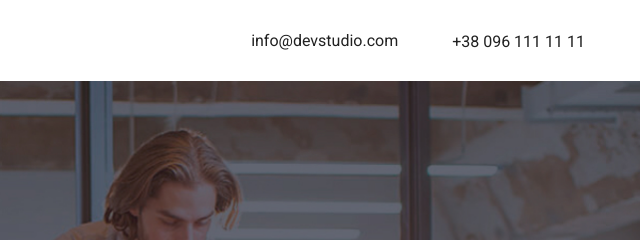
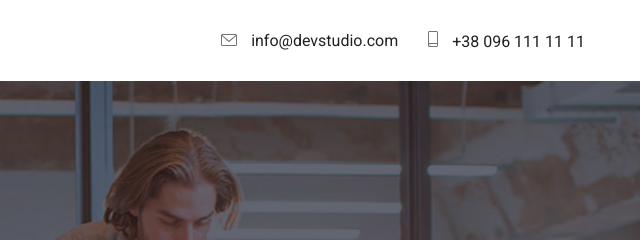
Before and after one commit to DanyloHromyak/webstudio, a plain HTML site: page index.html in a window 1280 px wide. Shown: the top 240 px of the page, 640-1280 px from the left. Drawn offline with Linux system fonts and the light colour scheme; the site is published under a folder, as on GitHub Pages, so addresses that start at the root find nothing.

Commit message:
img fixed

```diff
--- a/css/main.css
+++ b/css/main.css
@@ -390,7 +390,7 @@ textarea.form-field__input {
   margin-right: 10px;
   height: 12px;
   width: 16px;
-  background: url(/img/envelope.svg) center / cover no-repeat;
+  background: url(../img/envelope.svg) center / cover no-repeat;
 }
 
 .header__phone::before {
@@ -399,7 +399,7 @@ textarea.form-field__input {
   margin-right: 10px;
   height: 16px;
   width: 10px;
-  background-image: url(/img/smartphone.svg);
+  background-image: url(../img/smartphone.svg);
   background-repeat: no-repeat;
   background-position: center;
   background-size: cover;
```
